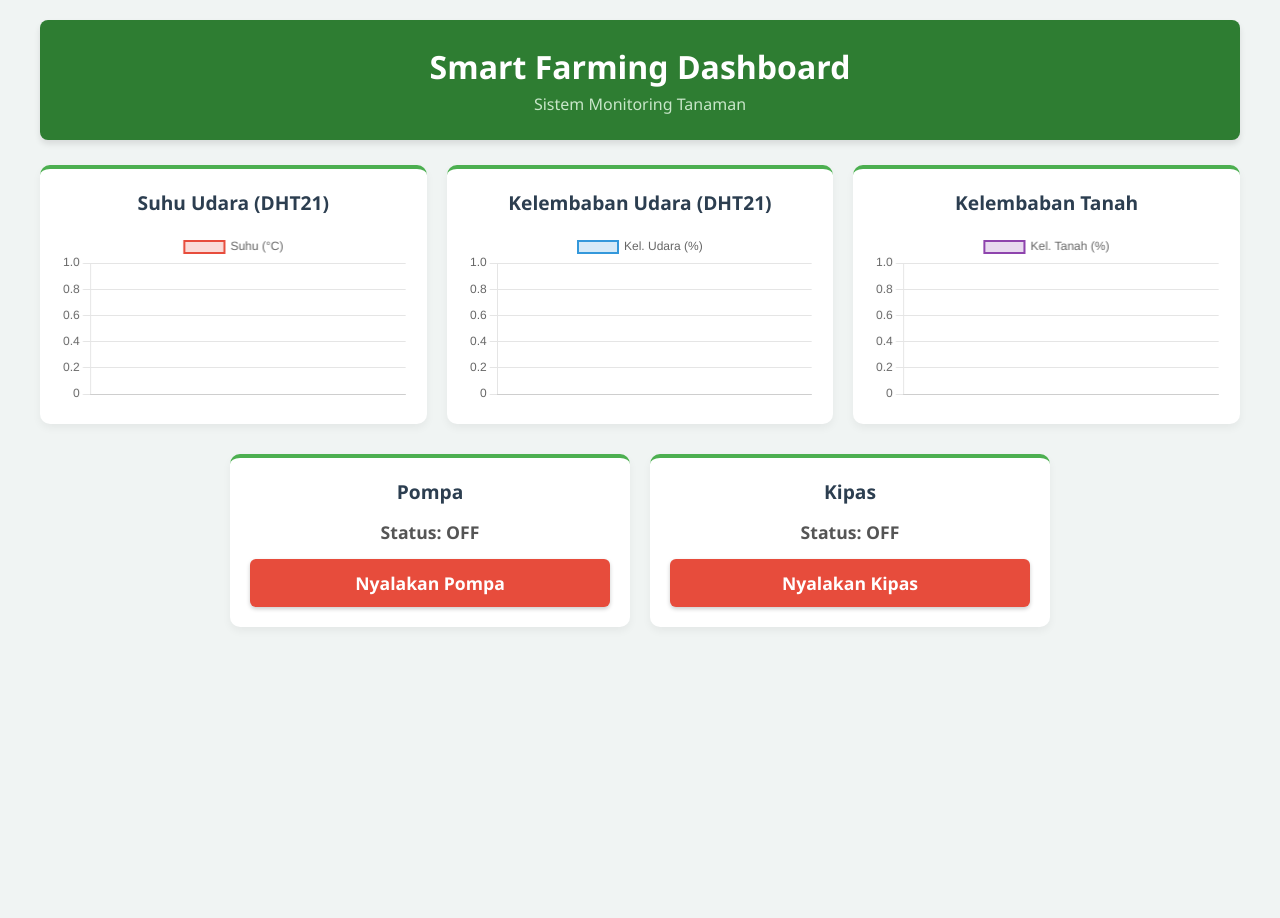
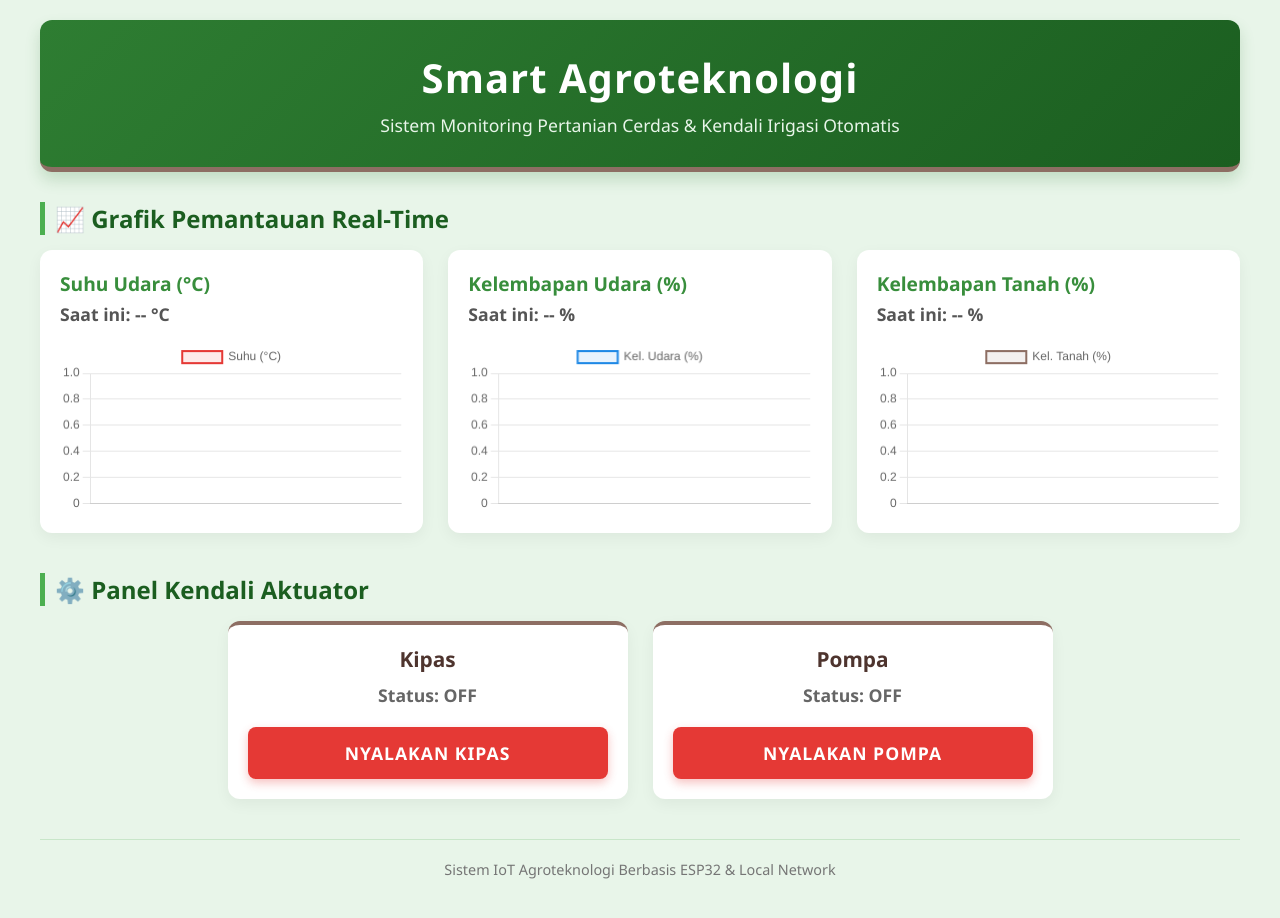
Before and after one commit to Mikazuki54/UJIKOM-LSP-K6, a plain HTML site: page data/index.html in a window 1280 px wide. Before the commit the page ends 800 px from the top, so only its background shows below. Drawn offline with nearby package versions, Linux system fonts and the light colour scheme; no server answers.

Commit message:
perubahan pada .ino dan beberapa komponen di tampilan web

```diff
--- a/data/index.html
+++ b/data/index.html
@@ -3,47 +3,68 @@
 <head>
     <meta charset="UTF-8">
     <meta name="viewport" content="width=device-width, initial-scale=1.0">
-    <title>Smart Farming Dashboard</title>
+    <title>Sistem Monitoring</title>
     <link rel="stylesheet" href="style.css">
+    <!-- Memuat Library Chart.js untuk Grafik -->
     <script src="https://cdn.jsdelivr.net/npm/chart.js"></script>
 </head>
 <body>
     <div class="container">
         <header>
-            <h1>Smart Farming Dashboard</h1>
-            <p>Sistem Monitoring Tanaman</p>
+            <div class="header-titles">
+                <h1>Smart Agroteknologi</h1>
+                <p>Sistem Monitoring Pertanian Cerdas & Kendali Irigasi Otomatis</p>
+            </div>
         </header>
 
         <main>
+            <!-- Bagian Monitoring Grafik -->
+            <section class="section-title">
+                <h2>📈 Grafik Pemantauan Real-Time</h2>
+            </section>
+
             <section class="charts-section">
-                <div class="chart-card">
-                    <h2>Suhu Udara (DHT21)</h2>
-                    <canvas id="chartSensor1"></canvas>
+                <div class="card chart-card">
+                    <h3>Suhu Udara (°C)</h3>
+                    <div class="current-val">Saat ini: <span id="txtSuhu">--</span> °C</div>
+                    <canvas id="chartSuhu"></canvas>
                 </div>
-                <div class="chart-card">
-                    <h2>Kelembaban Udara (DHT21)</h2>
-                    <canvas id="chartSensor2"></canvas>
+                <div class="card chart-card">
+                    <h3>Kelembapan Udara (%)</h3>
+                    <div class="current-val">Saat ini: <span id="txtHum">--</span> %</div>
+                    <canvas id="chartHum"></canvas>
                 </div>
-                <div class="chart-card">
-                    <h2>Kelembaban Tanah</h2>
-                    <canvas id="chartSensor3"></canvas>
+                <div class="card chart-card">
+                    <h3>Kelembapan Tanah (%)</h3>
+                    <div class="current-val">Saat ini: <span id="txtSoil">--</span> %</div>
+                    <canvas id="chartSoil"></canvas>
                 </div>
             </section>
 
+            <!-- Bagian Kendali Aktuator -->
+            <section class="section-title">
+                <h2>⚙️ Panel Kendali Aktuator</h2>
+            </section>
+
             <section class="actuators-section">
-                <div class="actuator-card">
-                    <h2>Pompa</h2>
-                    <div class="status" id="status1">Status: OFF</div>
-                    <button id="btnAct1" class="btn btn-off" onclick="toggleActuator(1)">Nyalakan Pompa</button>
+                <div class="card actuator-card">
+                    <h3>Kipas</h3>
+                    <div class="status" id="statusFan">Status: OFF</div>
+                    <button id="btnFan" class="btn btn-off" onclick="toggleFan()">Nyalakan Kipas</button>
                 </div>
-                <div class="actuator-card">
-                    <h2>Kipas</h2>
-                    <div class="status" id="status2">Status: OFF</div>
-                    <button id="btnAct2" class="btn btn-off" onclick="toggleActuator(2)">Nyalakan Kipas</button>
+                <div class="card actuator-card">
+                    <h3>Pompa</h3>
+                    <div class="status" id="statusPump">Status: OFF</div>
+                    <button id="btnPump" class="btn btn-off" onclick="togglePump()">Nyalakan Pompa</button>
                 </div>
             </section>
         </main>
+
+        <footer>
+            <p>Sistem IoT Agroteknologi Berbasis ESP32 & Local Network</p>
+        </footer>
     </div>
+
     <script src="script.js"></script>
 </body>
 </html>
--- a/data/script.js
+++ b/data/script.js
@@ -1,12 +1,12 @@
-// ================= KONFIGURASI THINGSPEAK =================
-const CHANNEL_ID = "3433062";
-const READ_API_KEY = "E7CPKFDQBTQTRPRU";
-// ==========================================================
+// ================= KONFIGURASI =================
+const ESP_IP = "http://192.168.1.100"; // GANTI DENGAN IP ESP32 ANDA
+const maxDataPoints = 15; // Jumlah titik data maksimum di grafik
+// ===============================================
 
-const maxDataPoints = 10;
 let timeLabels = [];
 
-function createChart(ctx, label, color) {
+// --- Fungsi Pembuat Grafik Base ---
+function createChart(ctx, label, color, bgColor) {
     return new Chart(ctx, {
         type: 'line',
         data: {
@@ -15,89 +15,118 @@ function createChart(ctx, label, color) {
                 label: label,
                 data: [],
                 borderColor: color,
-                backgroundColor: color + '33',
+                backgroundColor: bgColor,
                 borderWidth: 2,
                 fill: true,
-                tension: 0.3
+                tension: 0.4, // Membuat garis grafik sedikit melengkung (smooth)
+                pointRadius: 3
             }]
         },
-        options: { responsive: true, scales: { y: { beginAtZero: true } } }
+        options: {
+            responsive: true,
+            scales: {
+                y: { beginAtZero: false } // Agar skala Y otomatis menyesuaikan angka
+            },
+            animation: { duration: 0 } // Mematikan animasi agar tidak berkedip saat update cepat
+        }
     });
 }
 
-// Menyesuaikan label dan warna
-const chart1 = createChart(document.getElementById('chartSensor1').getContext('2d'), 'Suhu (°C)', '#e74c3c'); // Merah
-const chart2 = createChart(document.getElementById('chartSensor2').getContext('2d'), 'Kel. Udara (%)', '#3498db'); // Biru
-const chart3 = createChart(document.getElementById('chartSensor3').getContext('2d'), 'Kel. Tanah (%)', '#8e44ad'); // Ungu
+// Inisialisasi 3 Grafik dengan warna tema Agroteknologi
+// Suhu: Merah/Oranye hangat, Udara: Biru segar, Tanah: Coklat tanah
+const chartSuhu = createChart(document.getElementById('chartSuhu').getContext('2d'), 'Suhu (°C)', '#e53935', 'rgba(229, 57, 53, 0.1)');
+const chartHum = createChart(document.getElementById('chartHum').getContext('2d'), 'Kel. Udara (%)', '#1e88e5', 'rgba(30, 136, 229, 0.1)');
+const chartSoil = createChart(document.getElementById('chartSoil').getContext('2d'), 'Kel. Tanah (%)', '#8d6e63', 'rgba(141, 110, 99, 0.1)');
 
-function fetchThingSpeakData() {
-    const url = `https://api.thingspeak.com/channels/${CHANNEL_ID}/feeds.json?api_key=${READ_API_KEY}&results=1`;
 
-    fetch(url)
+// --- Fungsi Menarik Data JSON dari ESP32 ---
+function fetchSensorData() {
+    fetch(`${ESP_IP}/data`)
         .then(response => response.json())
         .then(data => {
-            if (data.feeds && data.feeds.length > 0) {
-                const feed = data.feeds[0];
-                const valS1 = feed.field1 || 0;
-                const valS2 = feed.field2 || 0;
-                const valS3 = feed.field3 || 0;
-                const timeString = new Date(feed.created_at).toLocaleTimeString('id-ID');
+            const now = new Date();
+            const timeString = `${now.getHours().toString().padStart(2, '0')}:${now.getMinutes().toString().padStart(2, '0')}:${now.getSeconds().toString().padStart(2, '0')}`;
 
-                if (timeLabels.length > maxDataPoints) {
+            // 1. Update Angka Teks di atas Grafik
+            document.getElementById('txtSuhu').innerText = data.suhu;
+            document.getElementById('txtHum').innerText = data.kelembapanUdara;
+            document.getElementById('txtSoil').innerText = data.kelembapanTanah;
+
+            // 2. Efek Sliding Window (Hapus data lama jika melebihi batas)
+            if (timeLabels.length >= maxDataPoints) {
                 timeLabels.shift();
-                    chart1.data.datasets[0].data.shift();
-                    chart2.data.datasets[0].data.shift();
-                    chart3.data.datasets[0].data.shift();
+                chartSuhu.data.datasets[0].data.shift();
+                chartHum.data.datasets[0].data.shift();
+                chartSoil.data.datasets[0].data.shift();
             }
 
+            // 3. Masukkan Data Baru ke Grafik
             timeLabels.push(timeString);
-                chart1.data.datasets[0].data.push(valS1);
-                chart2.data.datasets[0].data.push(valS2);
-                chart3.data.datasets[0].data.push(valS3);
+            chartSuhu.data.datasets[0].data.push(data.suhu);
+            chartHum.data.datasets[0].data.push(data.kelembapanUdara);
+            chartSoil.data.datasets[0].data.push(data.kelembapanTanah);
 
-                chart1.update();
-                chart2.update();
-                chart3.update();
+            // 4. Render Ulang Grafik
+            chartSuhu.update();
+            chartHum.update();
+            chartSoil.update();
+        })
+        .catch(error => console.log("Menunggu koneksi dari ESP32..."));
+}
+
+// Tarik data secara terus menerus setiap 2 detik
+setInterval(fetchSensorData, 2000);
+fetchSensorData();
+
+
+// --- Fungsi Kontrol Aktuator ---
+let fanState = false;
+let pumpState = false;
+
+function toggleFan() {
+    fanState = !fanState;
+    const stateParam = fanState ? 1 : 0;
+
+    fetch(`${ESP_IP}/fan?state=${stateParam}`)
+        .then(response => {
+            if (response.ok) {
+                const btn = document.getElementById('btnFan');
+                const status = document.getElementById('statusFan');
+
+                if (fanState) {
+                    btn.textContent = "Matikan Kipas";
+                    btn.className = "btn btn-on";
+                    status.textContent = "Sistem Menyala (ON)";
+                } else {
+                    btn.textContent = "Nyalakan Kipas";
+                    btn.className = "btn btn-off";
+                    status.textContent = "Sistem Mati (OFF)";
+                }
             }
         })
-        .catch(error => console.error('Gagal menarik data dari ThingSpeak:', error));
+        .catch(error => alert("Gagal menghubungi ESP32! Periksa koneksi WiFi."));
 }
 
-setInterval(fetchThingSpeakData, 15000);
-fetchThingSpeakData();
+function togglePump() {
+    pumpState = !pumpState;
+    const stateParam = pumpState ? 1 : 0;
 
-let act1State = false;
-let act2State = false;
+    fetch(`${ESP_IP}/pump?state=${stateParam}`)
+        .then(response => {
+            if (response.ok) {
+                const btn = document.getElementById('btnPump');
+                const status = document.getElementById('statusPump');
 
-function toggleActuator(id) {
-    const btn = document.getElementById(`btnAct${id}`);
-    const statusText = document.getElementById(`status${id}`);
-    let stateParam;
-
-    if (id === 1) {
-        act1State = !act1State;
-        updateButton(btn, statusText, act1State);
-        stateParam = act1State ? 1 : 0;
+                if (pumpState) {
+                    btn.textContent = "Matikan Pompa";
+                    btn.className = "btn btn-on";
+                    status.textContent = "Irigasi Aktif (ON)";
                 } else {
-        act2State = !act2State;
-        updateButton(btn, statusText, act2State);
-        stateParam = act2State ? 1 : 0;
-    }
-
-    fetch(`/actuator?id=${id}&state=${stateParam}`)
-        .then(response => response.text())
-        .then(data => console.log("Respon Wemos32:", data))
-        .catch(error => alert('Gagal mengirim perintah. Pastikan ESP32 aktif. Error: ' + error));
-}
-
-function updateButton(btn, statusText, state) {
-    if (state) {
-        btn.textContent = btn.id === 'btnAct1' ? "Matikan Pompa" : "Matikan Kipas";
-        btn.className = "btn btn-on";
-        statusText.textContent = "Status: ON";
-    } else {
-        btn.textContent = btn.id === 'btnAct1' ? "Nyalakan Pompa" : "Nyalakan Kipas";
+                    btn.textContent = "Nyalakan Pompa";
                     btn.className = "btn btn-off";
-        statusText.textContent = "Status: OFF";
+                    status.textContent = "Irigasi Mati (OFF)";
                 }
             }
+        })
+        .catch(error => alert("Gagal menghubungi ESP32! Periksa koneksi WiFi."));
+}
--- a/data/style.css
+++ b/data/style.css
@@ -1,4 +1,3 @@
-/* Reset dasar untuk seluruh elemen */
 * {
     box-sizing: border-box;
     margin: 0;
@@ -7,8 +6,8 @@
 }
 
 body {
-    background-color: #f0f4f3; /* Warna latar sedikit kehijauan yang lembut */
-    color: #333;
+    background-color: #e8f5e9; /* Hijau sangat muda (warna latar) */
+    color: #2e3d32;
     padding: 20px;
 }
 
@@ -17,104 +16,127 @@ body {
     margin: 0 auto;
 }
 
-/* Bagian Header / Judul */
+/* Header Tema Agroteknologi */
 header {
-    background-color: #2e7d32; /* Warna hijau alam untuk tema Smart Farming */
+    background: linear-gradient(135deg, #2e7d32 0%, #1b5e20 100%);
     color: white;
-    padding: 25px 20px;
-    border-radius: 8px;
-    margin-bottom: 25px;
+    padding: 30px 20px;
+    border-radius: 12px;
+    margin-bottom: 30px;
     text-align: center;
-    box-shadow: 0 4px 6px rgba(0,0,0,0.1);
+    box-shadow: 0 8px 15px rgba(46, 125, 50, 0.2);
+    border-bottom: 5px solid #8d6e63; /* Aksen coklat tanah */
 }
 
 header h1 {
-    font-size: 2rem;
-    margin-bottom: 5px;
+    font-size: 2.5rem;
+    margin-bottom: 8px;
+    letter-spacing: 1px;
+}
+
+header h1 span {
+    color: #aed581; /* Hijau pucat untuk penekanan */
 }
 
 header p {
-    font-size: 1rem;
-    color: #c8e6c9;
+    font-size: 1.1rem;
+    color: #e8f5e9;
 }
 
-/* Bagian Grafik */
+.section-title h2 {
+    font-size: 1.5rem;
+    color: #1b5e20;
+    margin-bottom: 15px;
+    border-left: 5px solid #4caf50;
+    padding-left: 10px;
+}
+
+/* Tata Letak Kartu */
 .charts-section {
     display: grid;
-    grid-template-columns: repeat(auto-fit, minmax(300px, 1fr));
-    gap: 20px;
-    margin-bottom: 30px;
+    grid-template-columns: repeat(auto-fit, minmax(320px, 1fr));
+    gap: 25px;
+    margin-bottom: 40px;
 }
 
-/* Kartu untuk Grafik dan Aktuator */
-.chart-card, .actuator-card {
+.actuators-section {
+    display: flex;
+    gap: 25px;
+    margin-bottom: 40px;
+    flex-wrap: wrap;
+    justify-content: center;
+}
+
+.card {
     background: white;
     padding: 20px;
-    border-radius: 10px;
-    box-shadow: 0 4px 8px rgba(0,0,0,0.05);
-    text-align: center;
-    border-top: 4px solid #4caf50; /* Aksen hijau di atas kartu */
+    border-radius: 12px;
+    box-shadow: 0 5px 15px rgba(0,0,0,0.05);
+    transition: transform 0.3s ease;
 }
 
-.chart-card h2, .actuator-card h2 {
-    font-size: 1.2rem;
-    margin-bottom: 15px;
-    color: #2c3e50;
+.card:hover {
+    transform: translateY(-5px);
 }
 
-/* Bagian Aktuator (Pompa & Kipas) */
-.actuators-section {
-    display: flex;
-    justify-content: center;
-    gap: 20px;
-    flex-wrap: wrap;
+.chart-card h3 {
+    color: #388e3c;
+    margin-bottom: 5px;
+    font-size: 1.2rem;
+}
+
+.current-val {
+    font-size: 1.1rem;
+    font-weight: bold;
+    color: #555;
+    margin-bottom: 15px;
 }
 
 .actuator-card {
     flex: 1;
-    min-width: 250px;
+    min-width: 280px;
     max-width: 400px;
+    text-align: center;
+    border-top: 4px solid #8d6e63;
+}
+
+.actuator-card h3 {
+    font-size: 1.3rem;
+    color: #4e342e;
+    margin-bottom: 10px;
 }
 
 .status {
-    margin-bottom: 15px;
+    margin-bottom: 20px;
     font-size: 1.1rem;
     font-weight: bold;
-    color: #555;
+    color: #666;
 }
 
 /* Desain Tombol */
 .btn {
-    padding: 12px 20px;
+    padding: 14px 20px;
     border: none;
-    border-radius: 6px;
+    border-radius: 8px;
     font-size: 1.1rem;
     font-weight: bold;
     cursor: pointer;
     transition: all 0.3s ease;
     color: white;
     width: 100%;
-    box-shadow: 0 2px 4px rgba(0,0,0,0.2);
+    text-transform: uppercase;
+    letter-spacing: 1px;
 }
 
-.btn:active {
-    transform: scale(0.98); /* Efek tombol ditekan */
+.btn-on { background-color: #43a047; box-shadow: 0 4px 10px rgba(67, 160, 71, 0.3); }
+.btn-on:hover { background-color: #2e7d32; }
+.btn-off { background-color: #e53935; box-shadow: 0 4px 10px rgba(229, 57, 53, 0.3); }
+.btn-off:hover { background-color: #c62828; }
+
+footer {
+    text-align: center;
+    padding: 20px;
+    color: #757575;
+    font-size: 0.9rem;
+    border-top: 1px solid #c8e6c9;
 }
-
-/* Warna saat tombol ON (Menyala) */
-.btn-on {
-    background-color: #27ae60;
-}
-
-.btn-on:hover {
-    background-color: #219653;
-}
-
-/* Warna saat tombol OFF (Mati) */
-.btn-off {
-    background-color: #e74c3c;
-}
-
-.btn-off:hover {
-    background-color: #c0392b;
-}
```
Also changed, not shown: 1 other file. Lines whose indentation alone changed are shown as unchanged.
